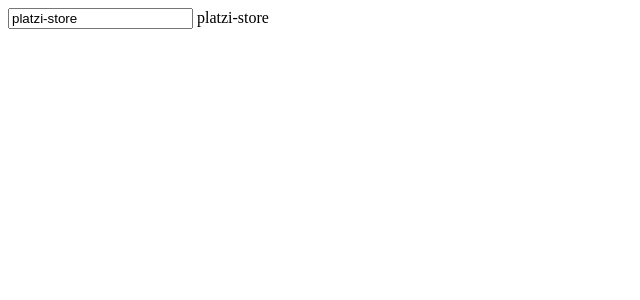
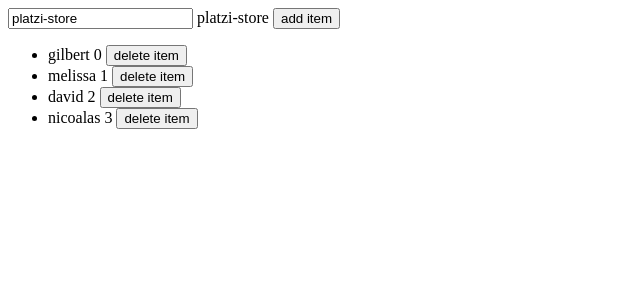
Before and after one commit to gilzhix/angular, an Angular app in the folder platzi-store/: page / in a window 1280 px wide. Shown: the top 300 px of the page, without its empty margins (0-640 px from the left). Built offline with nearby package versions, Linux system fonts and the light colour scheme.

Commit message:
uso de ngfor y metodos
uso de ngfor y metodos

```diff
--- a/platzi-store/src/app/app.component.html
+++ b/platzi-store/src/app/app.component.html
@@ -4,3 +4,15 @@
 <div *ngIf="title === 'Gilbert'">
   papito mi rey
 </div>
+
+<button (click)= "addItem()" > add item </button>
+
+
+
+<ul>
+  <li *ngIf="items.length === 0">la lista esta vacia</li>
+  <li *ngFor="let name of items; index as i">
+    {{ name }} {{ i }}
+    <button (click)= "deleteItem(i)" > delete item </button>
+  </li>
+</ul>
--- a/platzi-store/src/app/app.component.ts
+++ b/platzi-store/src/app/app.component.ts
@@ -7,4 +7,15 @@
 })
 export class AppComponent {
   title = 'platzi-store';
+
+  items=['gilbert', 'melissa', 'david', 'nicoalas'];
+
+  addItem() {
+    this.items.push('nuevo item')
+  }
+
+  deleteItem(index: number) {
+    this.items.splice(index, 1);
+
+  }
 }
```
